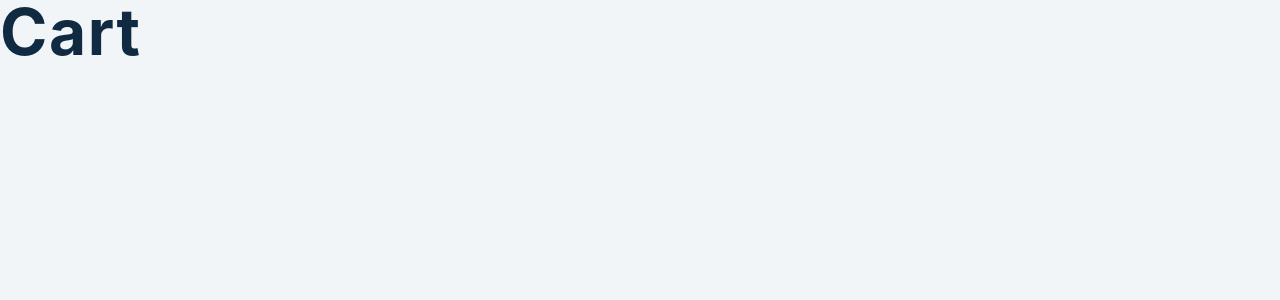
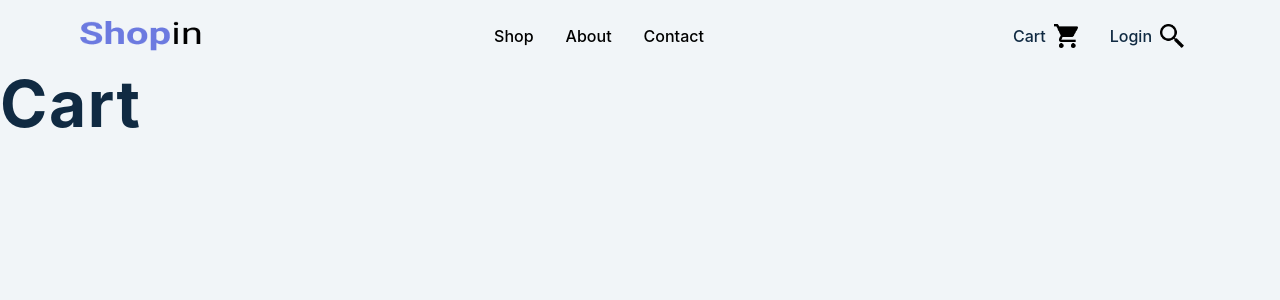
Before and after one commit to Cham-X/shopin-app, a Next.js app: page /cart in a window 1280 px wide. Shown: the top 300 px of the page. Built offline with nearby package versions, Linux system fonts and the light colour scheme.

Commit message:
navbar updated

```diff
--- /dev/null
+++ b/Contexts/globalContext.js
@@ -0,0 +1,23 @@
+import React, { useContext, useState } from 'react';
+
+export const AppContext = React.createContext()
+
+export const AppProvider = ({children}) => {
+  const [isSidebarOpen, setIsSidebarOpen] = useState(false)
+
+  const openSidebar = () => {
+    setIsSidebarOpen(true)
+    console.log('sidebar opened')
+  }
+
+  const closeSidebar = () => {
+    setIsSidebarOpen(false)
+    console.log('closenav')
+  }
+
+return <AppContext.Provider value={{isSidebarOpen,openSidebar,closeSidebar}}>{children}</AppContext.Provider>
+}
+
+export const useGlobalContext = () =>{
+  return useContext(AppContext)
+}
--- /dev/null
+++ b/components/Layout.js
@@ -0,0 +1,15 @@
+import React from 'react'
+import Navbar from './mainNav/Navbar'
+import Sidebar from './mainNav/Sidebar'
+
+const Layout = ({children}) => {
+  return (
+    <>
+      <Navbar />
+      <Sidebar />
+      <main>{children}</main>
+    </>
+  );
+}
+
+export default Layout
--- a/components/mainNav/Navbar.js
+++ b/components/mainNav/Navbar.js
@@ -1,16 +1,22 @@
 import Link from "next/link";
 import Image from "next/image";
 import Style from "./Navbar.module.css";
+import { FaBars } from "react-icons/fa";
 import Logo from "../images/Shopin.png";
 import Cart from "../images/Vector.png";
 import Search from "../images/Vector (2).png";
+import { useGlobalContext } from "../../Contexts/globalContext";
 
 const Navbar = () => {
+  const { openSidebar } = useGlobalContext();
   return (
     <nav className={Style.nav}>
       <div className={Style.navbar}>
         <div className={Style.header}>
           <Image src={Logo} alt="logo" className={Style.logo} />
+          <button className={Style.toggleBtn} onClick={openSidebar}>
+            <FaBars />
+          </button>
         </div>
         <ul className={Style.links}>
           <li>
--- a/components/mainNav/Navbar.module.css
+++ b/components/mainNav/Navbar.module.css
@@ -4,20 +4,22 @@
   height: 1.5rem;
 }
 .logo {
-  height: 40px;
+  height: 30px;
 }
 .navbar {
   max-width: 1170px;
+  width: 90vw;
   margin: 0 auto;
-  display: flex;
-  align-items: center;
-  justify-content: space-between;
   padding: 1rem;
 }
 .links {
+  display: none;
+}
+.header {
   display: flex;
+  justify-content: space-between;
   align-items: center;
-  justify-content: space-between;
+  gap: 5rem;
 }
 .links li {
   margin: 0.5rem 1rem;
@@ -26,3 +28,26 @@
   justify-content: center;
   gap: 0.5rem;
 }
+
+.toggleBtn:hover {
+  background: #6c7ae0;
+}
+
+@media screen and (min-width: 800px) {
+  .navbar {
+    max-width: 1170px;
+    width: 90vw;
+    margin: 0 auto;
+    padding: 1rem;
+    display: flex;
+    justify-content: space-between;
+  }
+  .toggleBtn {
+    display: none;
+  }
+  .links {
+    display: flex;
+    align-items: center;
+    justify-content: space-between;
+  }
+}
--- a/components/mainNav/Sidebar.js
+++ b/components/mainNav/Sidebar.js
@@ -0,0 +1,49 @@
+import Link from 'next/link';
+import Image from 'next/image'
+import {FaTimes} from "react-icons/fa"
+import Logo from "../images/Shopin.png";
+import Cart from "../images/Vector.png";
+import Search from "../images/Vector (2).png";
+import Style from './Sidebar.module.css'
+import { useGlobalContext } from '../../Contexts/globalContext'
+
+const Sidebar = () => {
+  const {isSidebarOpen,closeSidebar} = useGlobalContext()
+  return (
+    <aside className={isSidebarOpen ? Style.sidebarWrapper.show : Style.sidebarWrapper}>
+      <div className={Style.sidebar}>
+        <div className={Style.header}>
+          <Image src={Logo} alt="logo" className={Style.logo} />
+          <button className={Style.closeNav} onClick={closeSidebar}>
+            <FaTimes />
+          </button>
+        </div>
+        <div className={Style.linkList}>
+          <ul className={Style.links}>
+            <li>
+              <Link href="/shop">shop</Link>
+            </li>
+            <li>
+              <Link href="/about">about</Link>
+            </li>
+            <li>
+              <Link href="/contact">contact</Link>
+            </li>
+          </ul>
+          <ul className={Style.links}>
+            <li>
+              Cart
+              <Image src={Cart} alt="cart" className={Style.cart} />
+            </li>
+            <li>
+              Login
+              <Image src={Search} alt="search" className={Style.search} />
+            </li>
+          </ul>
+        </div>
+      </div>
+    </aside>
+  );
+}
+
+export default Sidebar
--- /dev/null
+++ b/components/mainNav/Sidebar.module.css
@@ -0,0 +1,58 @@
+.sidebarWrapper {
+  width: 100%;
+  height: 100%;
+  position: fixed;
+  z-index: 2;
+  background: rgba(0, 0, 0, 0.5);
+}
+.sidebar {
+  background: #fff;
+  width: 100%;
+  max-width: 1170px;
+  padding: 1rem 2.5rem;
+}
+.header {
+  display: flex;
+  justify-content: space-between;
+  align-items: center;
+
+}
+.sidebarWrapper{
+  display: none;
+}
+.show{
+  display: block;
+  position: fixed;
+  z-index: 2;
+   background: rgba(0, 0, 0, 0.5);
+}
+.logo {
+  height: 30px;
+}
+.closeNav {
+  background: transparent;
+  color: red;
+}
+.linkList {
+  display: flex;
+  flex-direction: column;
+  align-items: flex-start;
+  justify-content: center;
+  margin-top: 1rem;
+}
+
+.links li {
+  margin: 0.5rem 0rem;
+  display: flex;
+  align-items: center;
+  justify-content: center;
+  gap: 0.5rem;
+}
+.search,
+.cart {
+  width: 1.5rem;
+  height: 1.5rem;
+}
+.toggleBtn:hover {
+  background: #6c7ae0;
+}
--- a/package.json
+++ b/package.json
@@ -13,6 +13,7 @@
     "eslint-config-next": "13.0.5",
     "next": "13.0.5",
     "react": "18.2.0",
-    "react-dom": "18.2.0"
+    "react-dom": "18.2.0",
+    "react-icons": "^4.7.1"
   }
 }
--- a/pages/_app.js
+++ b/pages/_app.js
@@ -1,7 +1,15 @@
-import '../styles/globals.css'
+import Layout from "../components/Layout";
+import { AppProvider } from "../Contexts/globalContext";
+import "../styles/globals.css";
 
 function MyApp({ Component, pageProps }) {
-  return <Component {...pageProps} />
+  return (
+    <AppProvider>
+      <Layout>
+        <Component {...pageProps} />
+      </Layout>
+    </AppProvider>
+  );
 }
 
-export default MyApp
+export default MyApp;
--- a/pages/index.js
+++ b/pages/index.js
@@ -1,11 +1,13 @@
 import styles from '../styles/Home.module.css'
 
 import Navbar from "../components/mainNav/Navbar";
+import Sidebar from '../components/mainNav/Sidebar';
 
 export default function Home() {
   return (
     <div className={styles.container}>
-     <Navbar/>
+      {/* <Sidebar />
+      <Navbar /> */}
     </div>
-  )
+  );
 }
--- a/styles/globals.css
+++ b/styles/globals.css
@@ -1,29 +1,3 @@
-/* html,
-body {
-  padding: 0;
-  margin: 0;
-  font-family: -apple-system, BlinkMacSystemFont, Segoe UI, Roboto, Oxygen,
-    Ubuntu, Cantarell, Fira Sans, Droid Sans, Helvetica Neue, sans-serif;
-}
-
-a {
-  color: inherit;
-  text-decoration: none;
-}
-
-* {
-  box-sizing: border-box;
-}
-
-@media (prefers-color-scheme: dark) {
-  html {
-    color-scheme: dark;
-  }
-  body {
-    color: white;
-    background: black;
-  }
-} */
 /*
 ===============
 Variables
@@ -61,7 +35,7 @@ Variables
   --clr-red-light: hsl(360, 71%, 66%);
   --clr-green-dark: hsl(125, 67%, 44%);
   --clr-green-light: hsl(125, 71%, 66%);
-  --clr-lilac:#6C7AE0;
+  --clr-lilac: #6c7ae0;
   --clr-black: #222;
   --transition: all 0.3s linear;
   --spacing: 0.1rem;
@@ -85,8 +59,7 @@ Global Styles
   box-sizing: border-box;
 }
 body {
-  font-family: -apple-system, BlinkMacSystemFont, 'Segoe UI', Roboto, Oxygen,
-    Ubuntu, Cantarell, 'Open Sans', 'Helvetica Neue', sans-serif;
+  font-family: -apple-system, BlinkMacSystemFont, "Segoe UI", Roboto, Oxygen, Ubuntu, Cantarell, "Open Sans", "Helvetica Neue", sans-serif;
   background: var(--clr-grey-10);
   color: var(--clr-grey-1);
   line-height: 1.5;
@@ -125,9 +98,22 @@ p {
   margin-bottom: 1.25rem;
   color: var(--clr-grey-5);
 }
-li{
+li {
   font-size: 1rem;
   font-weight: 500;
+}
+button {
+   font-size: 1rem;
+  padding: 0.25rem 0.75rem;
+  border-radius: var(--radius);
+  border-color: transparent;
+  color: white;
+  background: var(--clr-black);
+  cursor: pointer;
+  transition: var(--transition);
+}
+.button:hover {
+  background: var(--clr-lilac);
 }
 @media screen and (min-width: 800px) {
   h1 {
@@ -169,7 +155,10 @@ li{
 
 /* navbar */
 nav {
-  /* background: var(--clr-white); */
-  /* box-shadow: var(--light-shadow); */
   background: inherit;
+  display: flex;
+  align-items: center;
+  justify-content: space-between;
+  position: relative;
+  z-index: 1;
 }
```
Also changed, not shown: components/Layout.modules.css (added), 1 other file (tests, documents, lock files or other folders).
